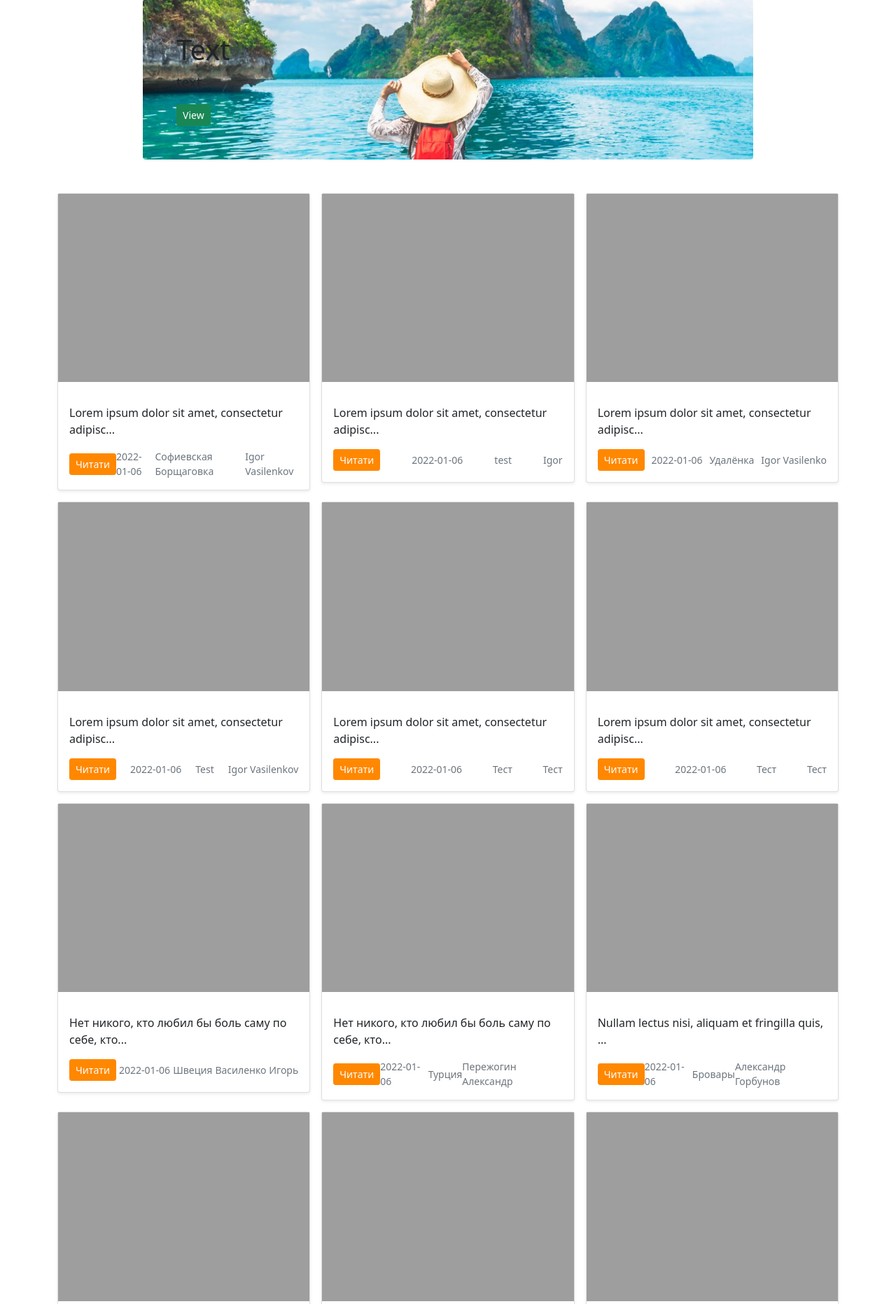
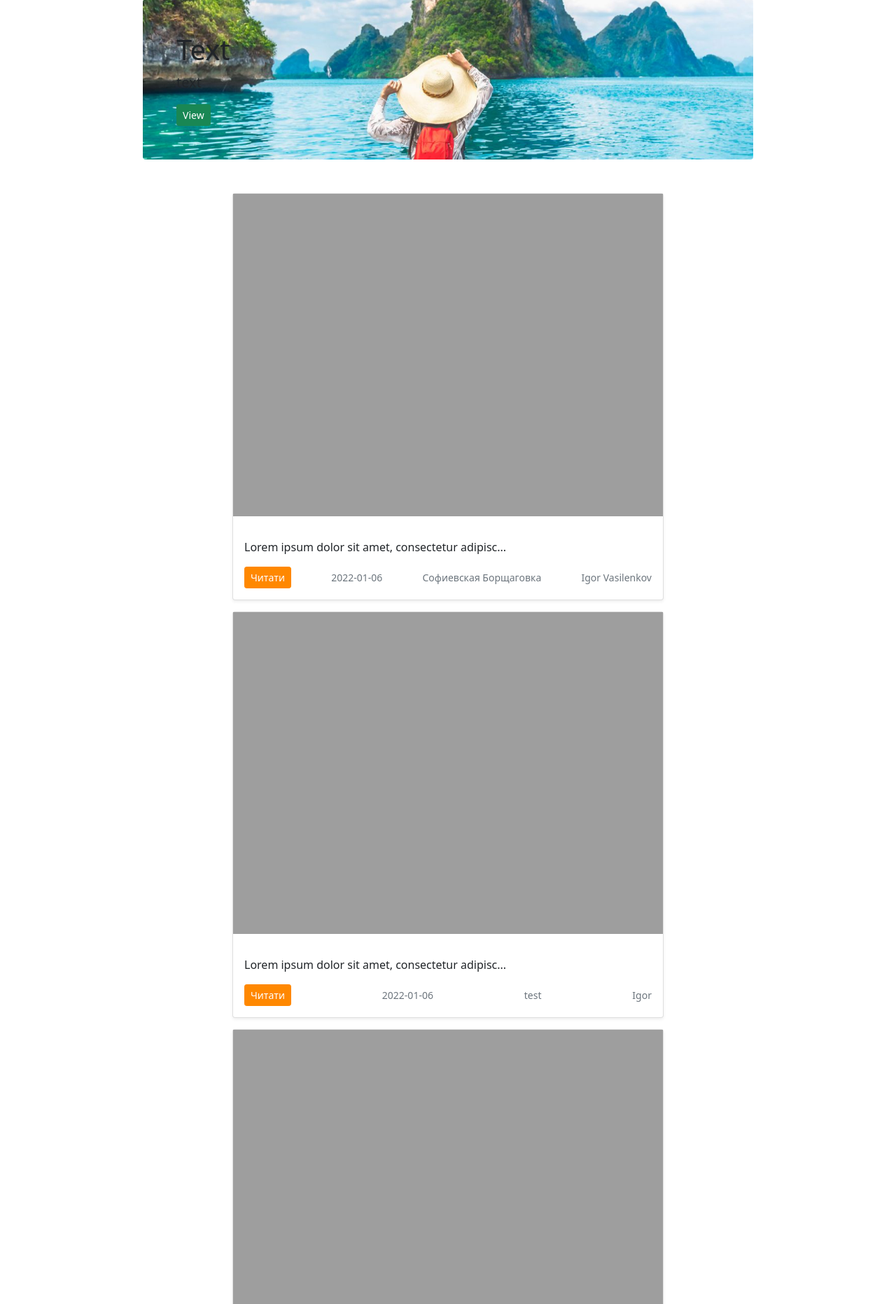
Before and after one commit to karonion/PereTravel-flask, a Flask app: page / in a window 1280 px wide. Shown: the part 61-1925 px from the top of the page at 70% size. Run offline with Flask 2, Linux system fonts and the light colour scheme; data comes from the database, SQL or seed files in the repository; both versions use the stored data as it was after the commit; some libraries are stand-ins or nearby versions.

```diff
--- a/app/models.py
+++ b/app/models.py
@@ -71,7 +71,7 @@ class LoginForm(FlaskForm):  # Логинизация, форма
 
 class RegisterForm(FlaskForm):  # Регистрация, форма
     first_name = StringField("Ім'я", validators=[DataRequired(message='Поле не може бути пустим')])
-    last_name = StringField('Фамілія', validators=[DataRequired(message='Поле не може бути пустим')])
+    last_name = StringField('Прізвище', validators=[DataRequired(message='Поле не може бути пустим')])
     email = StringField('Email', validators=[Email(message='Перевірте коректність вводу'),
                                              DataRequired(message='Поле не може бути пустим')])
     password = PasswordField('Пароль', validators=[DataRequired(),
--- a/app/static/templates/main.html
+++ b/app/static/templates/main.html
@@ -14,8 +14,8 @@
     </div>
 </div>
 <div class="album py-5">
-    <div class="container" style="width:100%">
-      <div class="row row-cols-1 row-cols-md-3 row-cols-xs-1 g-3">
+    <div class="container" style="width:50%">
+      <div class="row row-cols-1 row-cols-md-1 row-cols-xs-1 g-3">
 {% for el in article_scope %}
         <div class="col">
           <div class="card shadow-sm">
```
Also changed, not shown: app/mydb.db.
